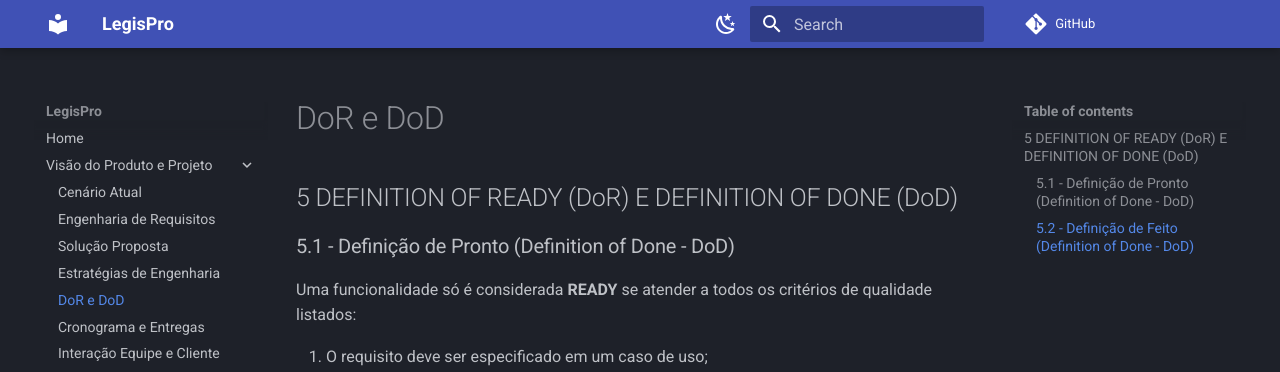
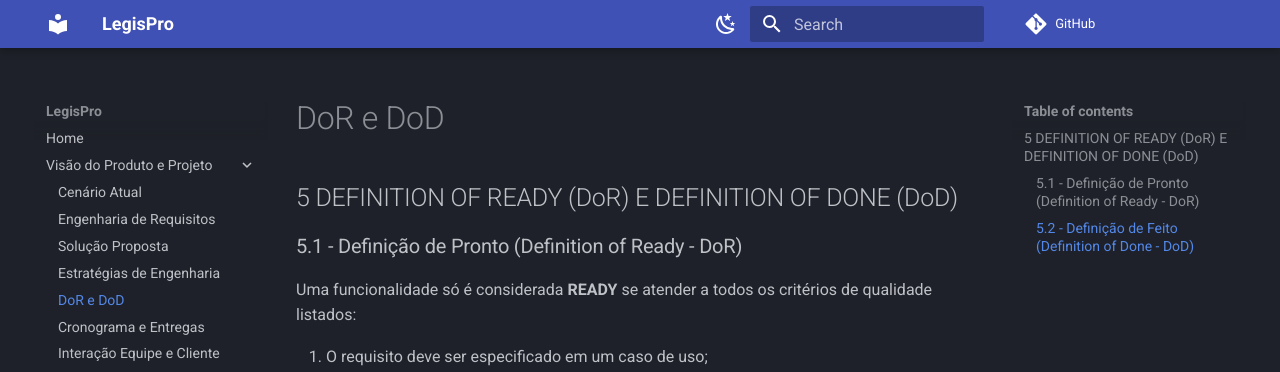
Before and after one commit to mdsreq-fga-unb/REQ-2025.2-T02-ProJuris, an MkDocs documentation site: the page built from docs/Visão do produto e projeto/5 DoR e DoD.md, in a window 1280 px wide and 1148 px high. Shown: the top 372 px of the window. Built offline with MkDocs 1.6.1 and Material for MkDocs 9.7.7, drawn with Linux system fonts in a browser that asks for light colours; comment, search, counter and statistics services are not loaded.

Commit message:
UPDATE 5 DoR e DoD.md

```diff
--- a/docs/Visão do produto e projeto/5 DoR e DoD.md
+++ b/docs/Visão do produto e projeto/5 DoR e DoD.md
@@ -1,6 +1,6 @@
 ## 5 DEFINITION OF READY (DoR) E DEFINITION OF DONE (DoD)
 
-### 5.1 - Definição de Pronto (Definition of Done - DoD)
+### 5.1 - Definição de Pronto (Definition of Ready - DoR)
 Uma funcionalidade só é considerada **READY** se atender a todos os critérios de qualidade listados:
 
 1. O requisito deve ser especificado em um caso de uso;
```
